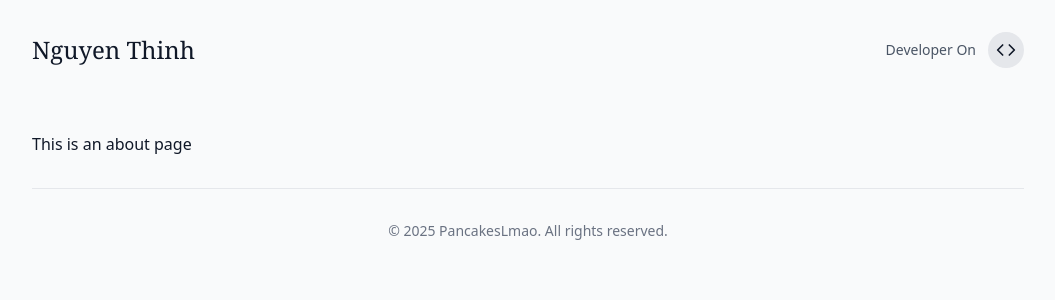
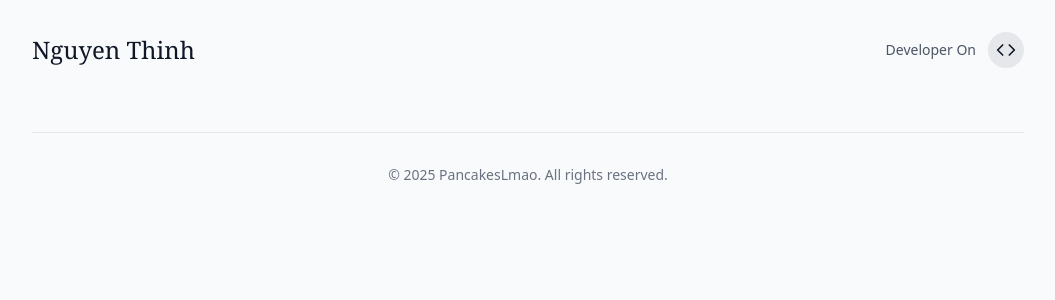
Before and after one commit to PancakesLmao/pankeki-web, a Vue app: page /about in a window 1280 px wide. Shown: the top 300 px of the page, without its empty margins (112-1167 px from the left). Built offline with nearby package versions, Linux system fonts and the light colour scheme; what vue-writer would draw is missing.

Commit message:
Quick fix path

```diff
--- a/src/components/Hero.vue
+++ b/src/components/Hero.vue
@@ -6,8 +6,8 @@ defineOptions({
 
 import { computed } from 'vue';
 import { useMode } from '@/composables/useMode';
-import light_profile from '@/assets/905429.png'
-import dark_profile from '@/assets/schwi_dark-CVAmPcC1.webp'
+import light_profile from '@/assets/schwi-light.png'
+import dark_profile from '@/assets/schwi_dark.webp'
 
 const { mode } = useMode()
 const developerRoles = ['Frontend Developer', 'Cloud Engineer'];
--- a/src/router/index.ts
+++ b/src/router/index.ts
@@ -8,15 +8,7 @@ const router = createRouter({
       path: '/',
       name: 'home',
       component: HomeView,
-    },
-    {
-      path: '/about',
-      name: 'about',
-      // route level code-splitting
-      // this generates a separate chunk (About.[hash].js) for this route
-      // which is lazy-loaded when the route is visited.
-      component: () => import('../views/AboutView.vue'),
-    },
+    }
   ],
 })
 
--- a/src/views/AboutView.vue
+++ /dev/null
@@ -1,5 +0,0 @@
-<template>
-  <div class="about">
-    <h1>This is an about page</h1>
-  </div>
-</template>
```
Also changed, not shown: src/App.vue (+0 -9 lines), src/assets/schwi_dark-CVAmPcC1.webp (deleted).
